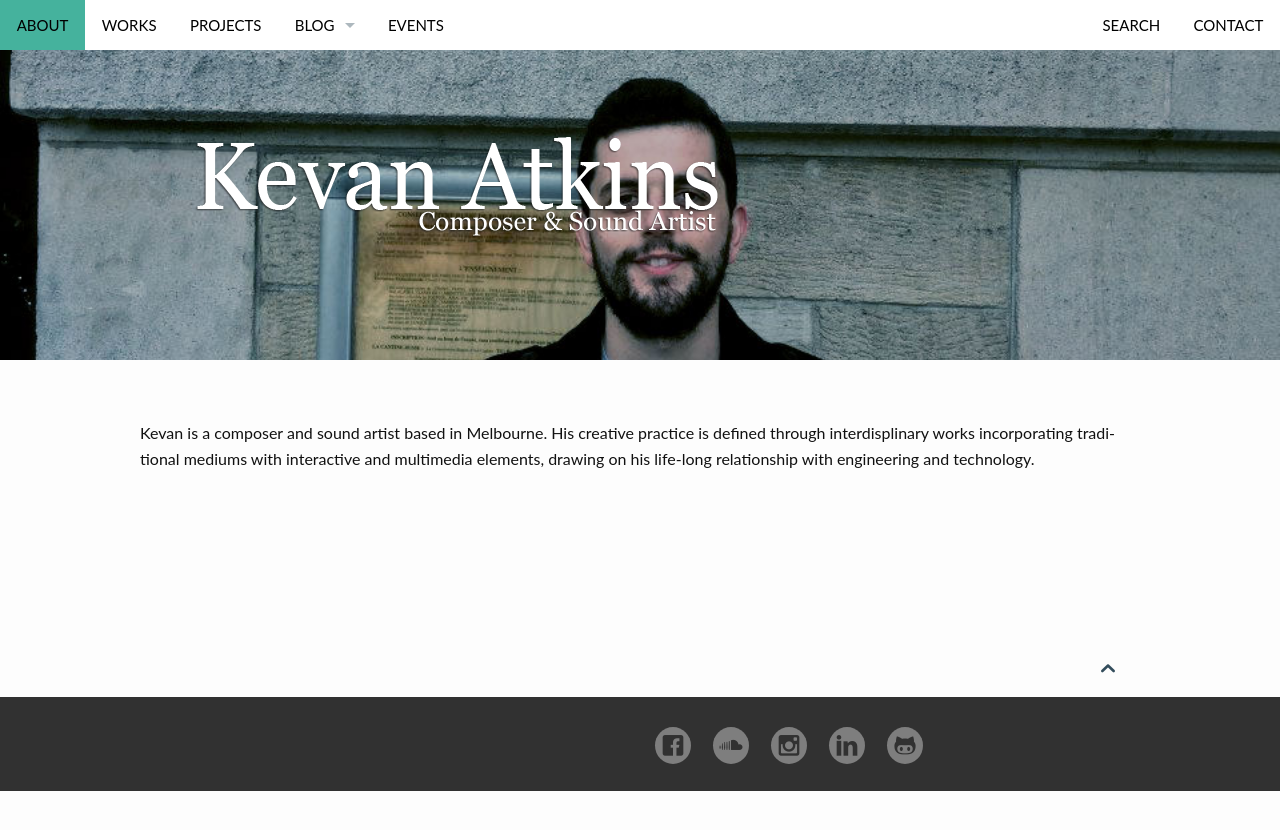
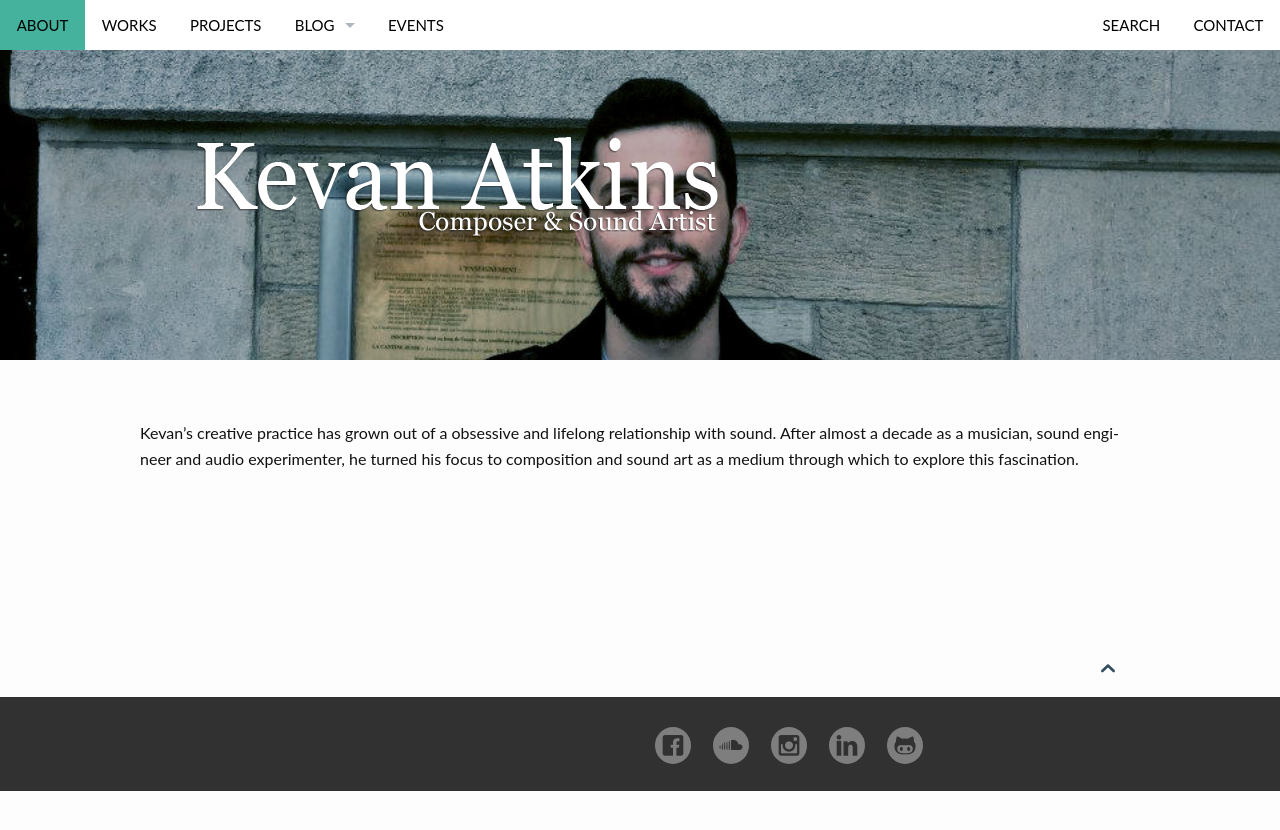
Before and after one commit to unclewalter/unclewalter.github.io, a Jekyll site: the page built from index.md, in a window 1280 px wide. Shown: the top 830 px of the page. Built offline with Jekyll 4.4.1, drawn with Linux system fonts in a browser that asks for light colours.

Commit message:
Updated index.md

```diff
--- a/index.md
+++ b/index.md
@@ -1,12 +1,9 @@
 ---
-#
-# Use the widgets beneath and the content will be
-# inserted automagically in the webpage. To make
-# this work, you have to use › layout: frontpage
-#
 layout: frontpage
-title: "About"
+title: About
 header:
-   image_fullwidth: "header_kevanparis.jpg"
+  image_fullwidth: header_kevanparis.jpg
+published: true
 ---
-Kevan is a composer and sound artist based in Melbourne. His creative practice is defined through interdisplinary works incorporating traditional mediums with interactive and multimedia elements, drawing on his life-long relationship with engineering and technology.
+
+Kevan’s creative practice has grown out of a obsessive and lifelong relationship with sound. After almost a decade as a musician, sound engineer and audio experimenter, he turned his focus to composition and sound art as a medium through which to explore this fascination.
```
